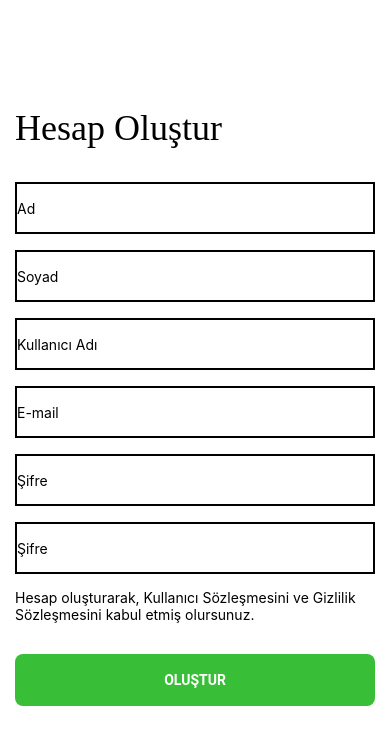
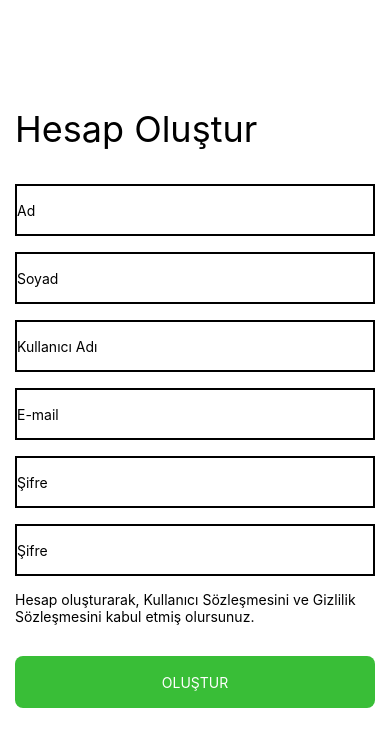
Before and after one commit to ogulcanpirim/tohum, a React Native app: screen / in a window 390 px wide. Shown: the top 746 px of the page. Built offline with nearby package versions, Linux system fonts and the light colour scheme.

Commit message:
continue register

```diff
--- a/screens/Register.js
+++ b/screens/Register.js
@@ -8,7 +8,6 @@ const styles = StyleSheet.create({
 
     textStyle: {
         fontSize: 36,
-        fontFamily: 'Comfortaa-Regular',
         marginTop: 107,
         marginLeft: 15,
         marginBottom: 33,
@@ -46,8 +45,6 @@ const styles = StyleSheet.create({
      registerButtonText: {
         textAlign: 'center',
         color: 'white',
-        fontFamily: 'Roboto',
-        fontWeight: 'bold',
      }
 })
 
```
